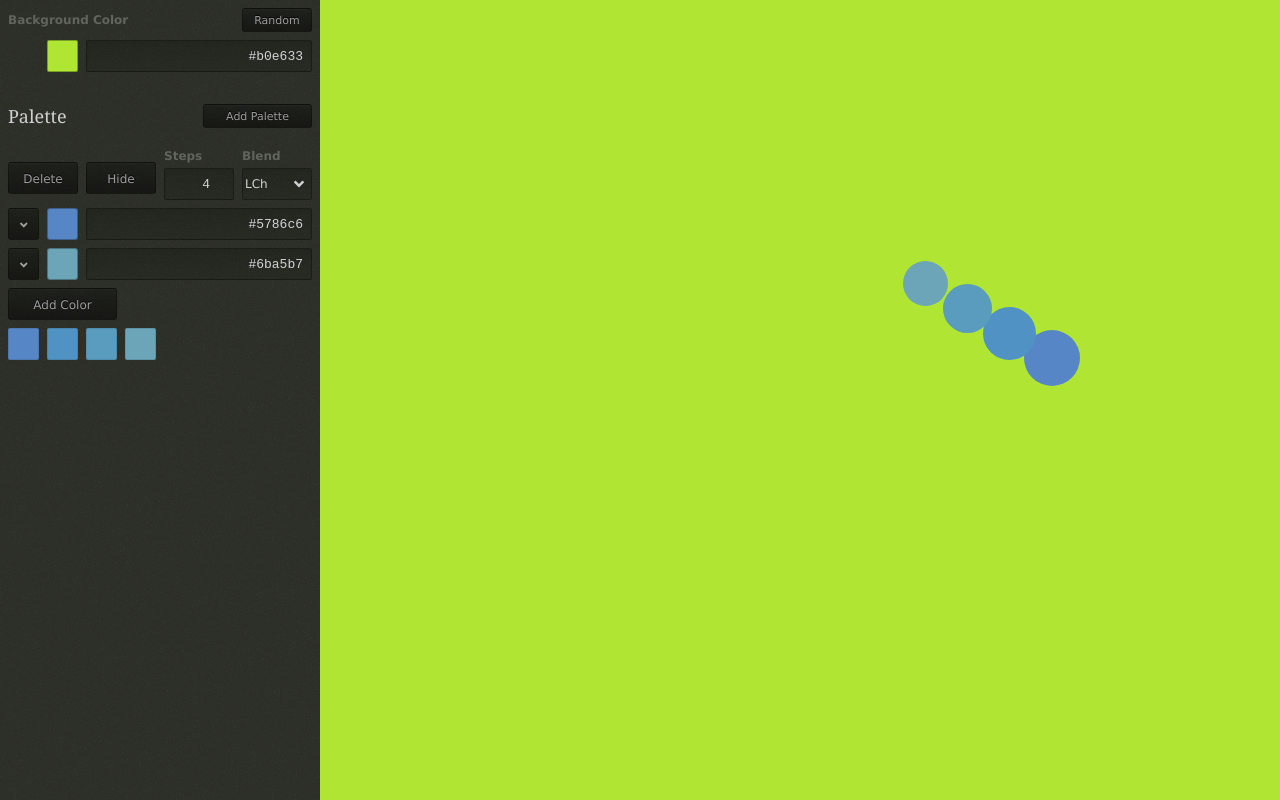
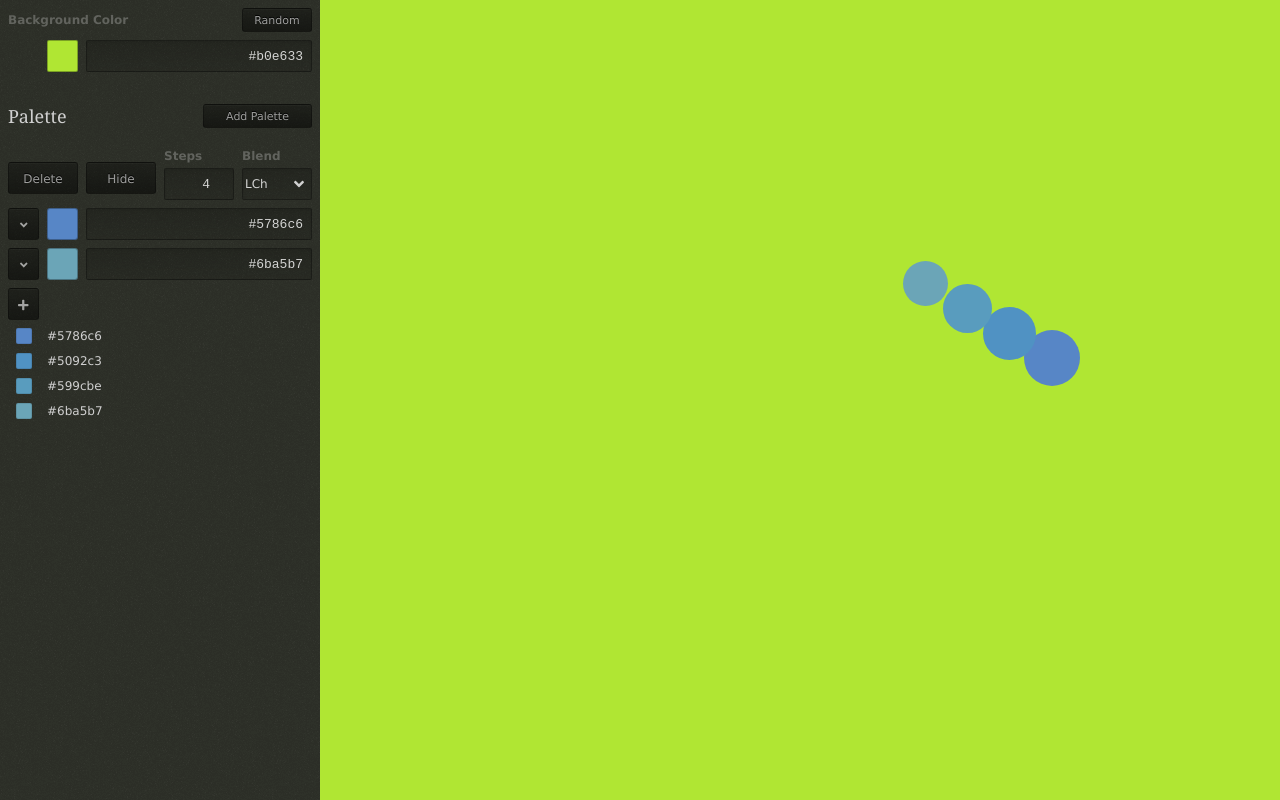
Before and after one commit to LoudBit/clutch, a Nuxt app: page / in a window 1280 px wide. Built offline with nearby package versions, Linux system fonts and the light colour scheme.

Commit message:
a start at the color list

```diff
--- /dev/null
+++ b/assets/scss/_lists.scss
@@ -0,0 +1,19 @@
+.ui.list {
+  list-style: none;
+  margin: 0;
+  padding: 0;
+
+  li {
+    line-height: 32px;
+    font-size: 12px;
+    margin: 0;
+    padding: 0;
+  }
+
+}
+
+.ui.list.list-tight {
+  li {
+    line-height: 16px;
+  }
+}
--- a/assets/scss/ui.scss
+++ b/assets/scss/ui.scss
@@ -20,7 +20,8 @@ $input-line-height: $small-font-size * 2;        // 24px
 
 @import "./normalize";
 @import "./buttons";
+@import "./forms";
+@import "./layout";
+@import "./lists";
 @import "./select";
-@import "./layout";
-@import "./forms";
 @import "./typography";
--- a/components/PaletteInput.vue
+++ b/components/PaletteInput.vue
@@ -41,19 +41,20 @@
       :input="input"
     ></ColorInput>
     <div class="ui grid grid--add-color">
-      <button class="ui x-100" title="Add Color" @click="addColor()">Add Color</button>
+      <button class="ui x-100" title="Add Color" @click="addColor()">
+        <font-awesome-icon icon="plus" />
+      </button>
     </div>
-    <div class="ui grid grid--palette-swatches">
-      <div v-for="(color, index) in inputColors" :key="index" :style="{ backgroundColor: color.hex() }"></div>
-    </div>
-    <!-- <div class="ui list list--palette-colors">
-      <ul>
-        <li v-for="(color, index) in inputColors" :key="index">
-          <span class="palette-swatch" :style="{ backgroundColor: color.hex() }"></span>
-          {{ color.hex() }}
+    <div>
+      <ul class="ui list list-tight list--palette-colors">
+        <li v-for="(color, index) in inputColors" :key="index" class="ui grid grid--palette-colors">
+          <div class="palette-swatch-cell">
+            <span class="palette-swatch" :style="{ backgroundColor: color.hex() }" :title="color.hex()"></span>
+          </div>
+          <span>{{ color.hex() }}</span>
         </li>
       </ul>
-    </div> -->
+    </div>
   </div>
 </template>
 
@@ -145,7 +146,7 @@ export default {
   grid-template-columns: repeat(8, 1fr);
 }
 .grid--add-color button {
-  grid-column: 1 / 4;
+  grid-column: 1 / 2;
 }
 
 .grid--palette-swatches {
@@ -158,11 +159,40 @@ export default {
   border-radius: 2px;
 }
 
+.palette-swatch-cell {
+  text-align: center;
+}
 .palette-swatch {
   display: inline-block;
   width: 16px;
   height: 16px;
   border: 1px solid rgba(black, 0.1);
   border-radius: 2px;
+  vertical-align: text-bottom;
+}
+
+.ui.list.list--palette-colors {
+  margin: 8px 0 0 0;
+}
+
+.grid--palette-colors {
+  grid-template-columns: repeat(8, 1fr);
+  grid-template-rows: auto;
+  align-content: center;
+}
+.grid--palette-colors > :nth-child(1) {
+  grid-column: 1 / 2;
+}
+.grid--palette-colors > :nth-child(2) {
+  grid-column: 2 / 4;
+}
+.grid--palette-colors > :nth-child(3) {
+  grid-column: 4 / 5;
+}
+.grid--palette-colors > :nth-child(4) {
+  grid-column: 5 / 6;
+}
+.grid--palette-colors > :nth-child(5) {
+  grid-column: 6 / 7;
 }
 </style>
```
